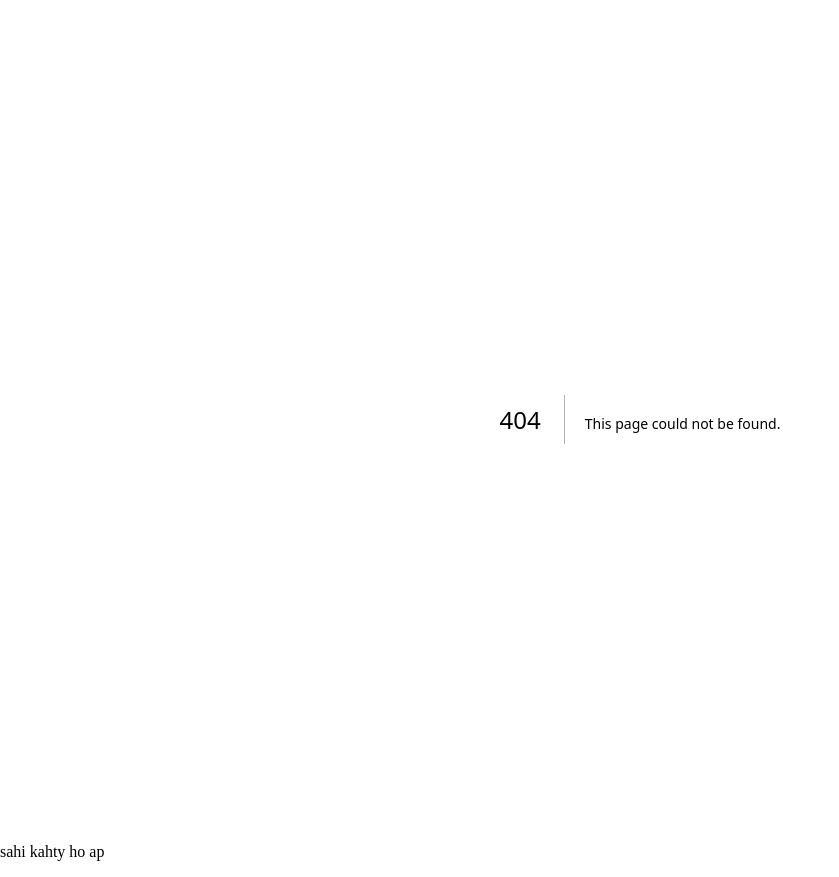
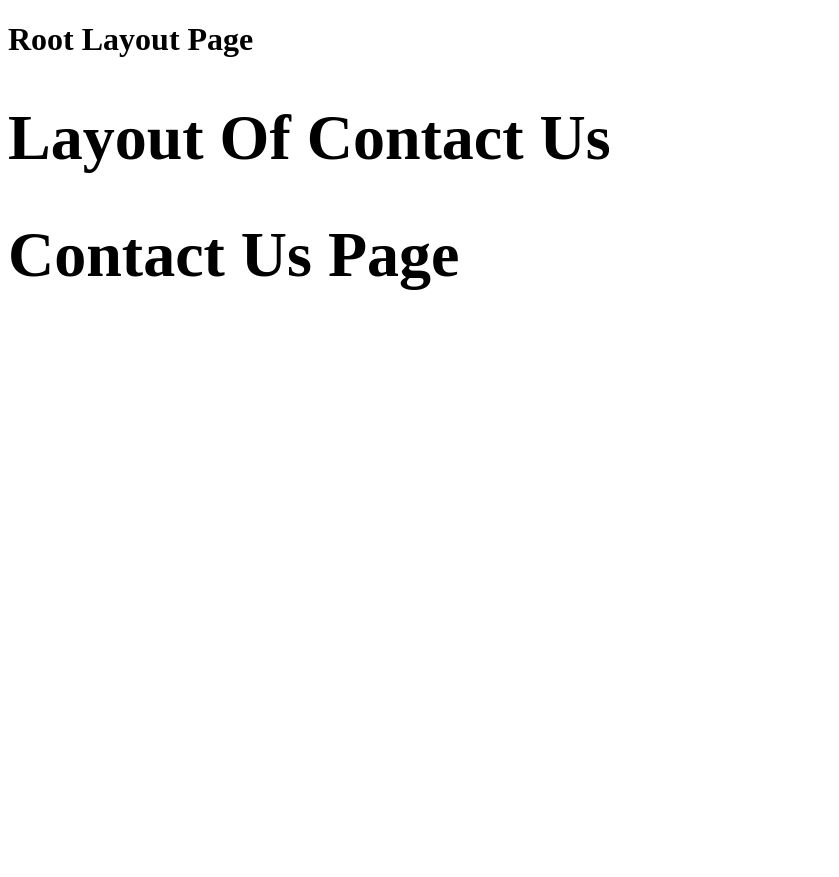
Before and after one commit to fanubalti786/Welcome-To-My-NextJs-Learning-Path, a Next.js app in the folder class1/: page /Contact in a window 1280 px wide. Before the commit this address had no page. Shown: the whole page, without its empty margins (0-839 px from the left). After the commit the page ends 800 px from the top, so only its background shows below. Built offline with nearby package versions, Linux system fonts and the light colour scheme.

Commit message:
how we can handle nested Routing

```diff
--- /dev/null
+++ b/class1/app/Contact/layout.tsx
@@ -0,0 +1,10 @@
+import React from 'react'
+
+export default function layout({children}:any) {
+  return (
+    <div>
+      <h1>Layout Of Contact Us</h1>
+      <p>{children}</p>
+    </div>
+  )
+}
--- /dev/null
+++ b/class1/app/Contact/page.tsx
@@ -0,0 +1,9 @@
+import React from 'react'
+
+export default function ContactPage() {
+  return (
+    <div>
+      <h1>Contact Us Page</h1>
+    </div>
+  )
+}
--- a/class1/app/layout.tsx
+++ b/class1/app/layout.tsx
@@ -6,8 +6,9 @@ export default function layout(props: any) {
 
       <html lang="en">
       <body>
+        <h1>Root Layout Page</h1>
         <h1>{props.children}</h1>
-        <p>sahi kahty ho ap</p>
+
       </body>
     </html>
 
--- a/class1/app/page.tsx
+++ b/class1/app/page.tsx
@@ -1,10 +1,10 @@
 import Image from "next/image";
 
-export default function Home() {
+export default function Rootpage() {
   return (
     <div>
-      <h1>Hello World Hi </h1>
-      <p>i am ready</p>
+      <h1>Root Page</h1>
+
     </div>
   );
 }
```
Also changed, not shown: class1/app/About/page.tsx (added, +9 -0 lines), class1/app/home/page.tsx (deleted, +0 -9 lines).
